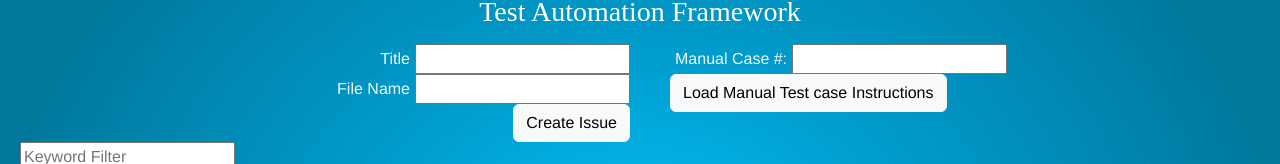
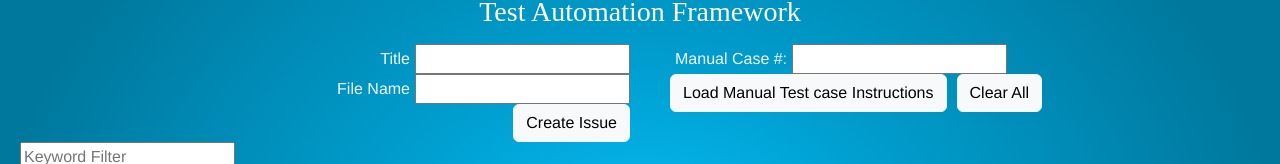
Before and after one commit to levk13/AICodeGenerator-UI, a Vue app: page /issuecreator in a window 1280 px wide. Shown: the part 228-392 px from the top of the page. Built offline with nearby package versions, Linux system fonts and the light colour scheme; no server answers; sample sign-in values are in the browser's storage.

Commit message:
Update IssueCreator.vue

```diff
--- a/src/views/IssueCreator.vue
+++ b/src/views/IssueCreator.vue
@@ -30,6 +30,7 @@
       <label id="label">Manual Case #:</label>
       <input id="manulcaseinput" v-model="manualtestcasenum">
       <button  class="btn btn-light" v-on:click="getmanualtest">Load Manual Test case Instructions</button>
+      <button  class="btn btn-light" id="margin" v-on:click="clearAll">Clear All</button>
     </div>
 
   </div>
@@ -94,7 +95,6 @@
 
   data() {
     return {
-       issues : [],
        filterItems : [],
        promptkeywords : [],
        instructions : '',
@@ -110,6 +110,13 @@
   methods: {
 
 
+    clearAll() {
+      this.issueTitle = '';
+      this.fileName = '';
+      this.manualtestcasenum = '';
+      this.instructions = '';
+    },
+
     insertKeyword(row){
       this.instructions += row.data.key
     },
@@ -124,14 +131,6 @@
       this.issueTitle = response.data.title
     },
 
-    async populateItems(){
-        const response = await http.get("/processingApi/getIssues");
-         for (var i = 0; i < response.data.length; i++){
-            var issue =  response.data[i]
-            console.log(issue)
-            this.issues.push(issue)
-         }
-    },
 
     async loadPromptKeywords(){
         const response = await http.get("/promptApi/getall");
@@ -223,6 +222,10 @@ gap: 10px;
 margin-right: 10px;
 }
 
+#margin {
+  margin-left: 10px;
+}
+
 #manulcaseinput{
   margin-right: 10px;
 }
```
